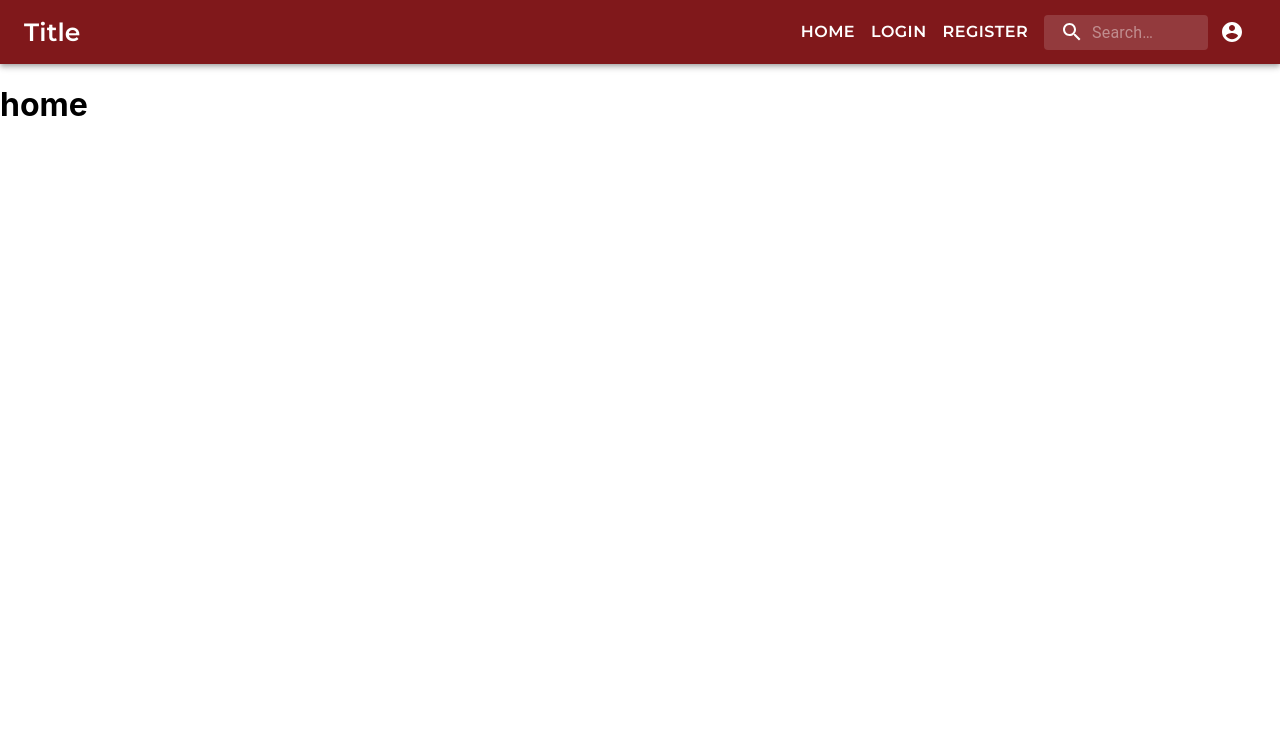
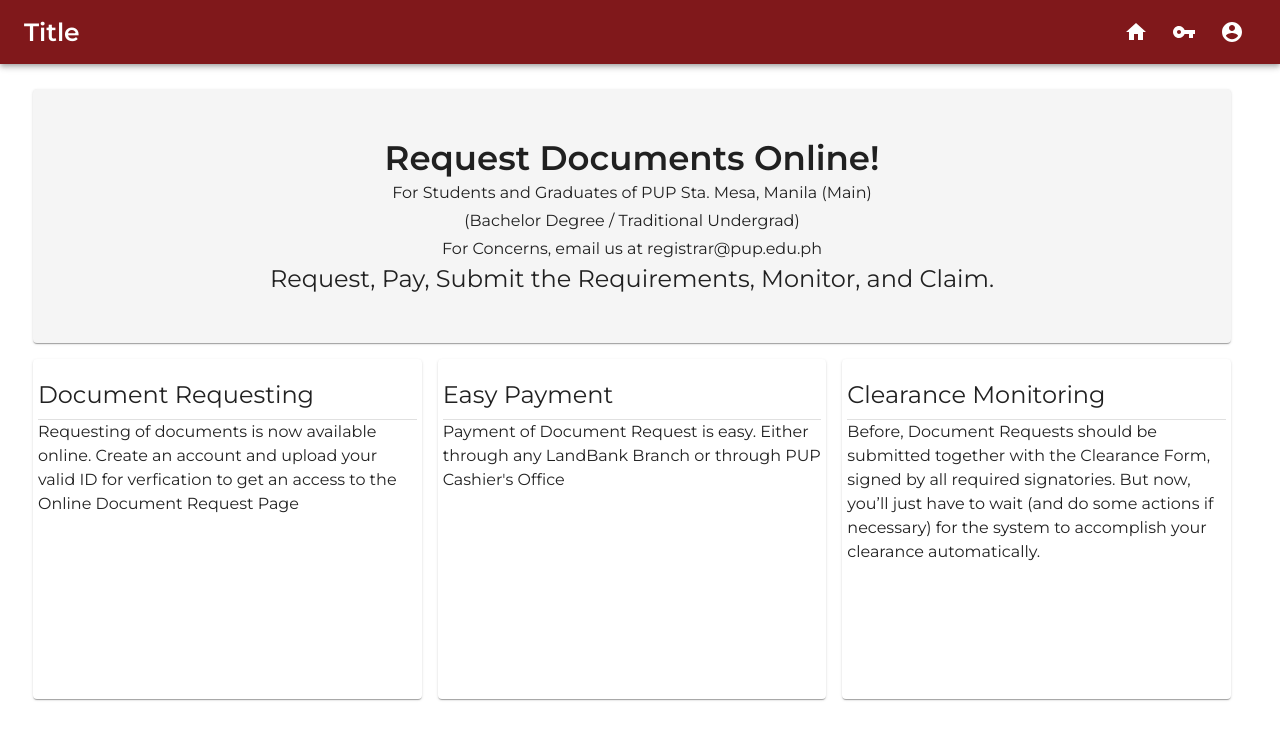
Before and after one commit to ElectivesTeam/barangayrequestsystem, a React (Create React App) app: page / in a window 1280 px wide. Shown: the top 740 px of the page. Built offline with nearby package versions, Linux system fonts and the light colour scheme.

Commit message:
added homepage

```diff
--- a/src/App.jsx
+++ b/src/App.jsx
@@ -6,16 +6,27 @@
   Route,
   Link
 } from "react-router-dom";
+import { createMuiTheme } from '@material-ui/core/styles';
+import { ThemeProvider } from '@material-ui/styles';
 
 import Home from './navigation/Home';
 import Login from './navigation/Login';
 import Register from './navigation/Register';
 import MenuAppBar from './components/navbar';
 
+const theme = createMuiTheme({
+  typography: {
+    fontFamily: [
+      "'Montserrat', sans-serif",
+    ].join(','),
+  }
+});
 
 function App() {
   return (
     <Router>
+    <ThemeProvider theme={theme}>
+
       <div>
       <MenuAppBar/>
         <Switch>
@@ -24,6 +35,7 @@
           <Route exact path="/register" component={Register}></Route>
         </Switch>
       </div>
+    </ThemeProvider>
     </Router>
   );
 }
--- a/src/components/navbar.jsx
+++ b/src/components/navbar.jsx
@@ -4,7 +4,6 @@
 import Toolbar from '@material-ui/core/Toolbar';
 import Typography from '@material-ui/core/Typography';
 import IconButton from '@material-ui/core/IconButton';
-import MenuIcon from '@material-ui/icons/Menu';
 import AccountCircle from '@material-ui/icons/AccountCircle';
 import MenuItem from '@material-ui/core/MenuItem';
 import Menu from '@material-ui/core/Menu';
@@ -12,6 +11,9 @@
 import Button from '@material-ui/core/Button';
 import InputBase from '@material-ui/core/InputBase';
 import SearchIcon from '@material-ui/icons/Search';
+import HomeIcon from '@material-ui/icons/Home';
+import VpnKeyIcon from '@material-ui/icons/VpnKey';
+import Tooltip from '@material-ui/core/Tooltip';
 
 const useStyles = makeStyles((theme) => ({
   root: {
@@ -30,49 +32,14 @@
     fontWeight: 600,
     fontSize: 25,
   },
-  search: {
-    position: 'relative',
-    borderRadius: theme.shape.borderRadius,
-    backgroundColor: fade(theme.palette.common.white, 0.15),
-    '&:hover': {
-      backgroundColor: fade(theme.palette.common.white, 0.25),
-    },
-    marginLeft: 0,
-    width: '100%',
-    [theme.breakpoints.up('sm')]: {
-      marginLeft: theme.spacing(1),
-      width: 'auto',
-    },
-  },
-  searchIcon: {
-    padding: theme.spacing(0, 2),
-    height: '100%',
-    position: 'absolute',
-    pointerEvents: 'none',
-    display: 'flex',
-    alignItems: 'center',
-    justifyContent: 'center',
-  },
-  inputRoot: {
-    color: 'inherit',
-  },
-  inputInput: {
-    padding: theme.spacing(1, 1, 1, 0),
-    // vertical padding + font size from searchIcon
-    paddingLeft: `calc(1em + ${theme.spacing(4)}px)`,
-    transition: theme.transitions.create('width'),
-    width: '100%',
-    [theme.breakpoints.up('sm')]: {
-    width: '12ch',
-    '&:focus': {
-      width: '20ch',
-    },
-   },
-  },
   styledButton: {
     fontFamily: 'Montserrat',
     fontWeight: 600,
     fontSize: 16,
+    '&:hover': {
+
+
+    },
   },
   styledMenu: {
     marginTop: 35,
@@ -80,6 +47,7 @@
   styledMenuItem: {
     fontFamily: 'Montserrat',
     fontSize: 14,
+
   }
 }));
 
@@ -105,24 +73,29 @@
           <Typography variant="h6" className={classes.title}>
             Title
           </Typography>
-          <Button color= 'inherit' href="/" className={classes.styledButton}>Home</Button>
-          <Button color= 'inherit' href="/login" className={classes.styledButton}>Login</Button>
-          <Button color= 'inherit' href="/register" className={classes.styledButton}>Register</Button>
-          <div className={classes.search}>
-            <div className={classes.searchIcon}>
-              <SearchIcon />
-            </div>
-            <InputBase
-              placeholder="Search…"
-              classes={{
-                root: classes.inputRoot,
-                input: classes.inputInput,
-              }}
-              inputProps={{ 'aria-label': 'search' }}
-            />
-          </div>
+
+
           { (
             <div>
+              <Tooltip title="Home">
+                <IconButton
+                href="/"
+                color="inherit"
+                >
+                <HomeIcon />
+                </IconButton>
+              </Tooltip>
+
+              <Tooltip title="Login">
+                <IconButton
+                  href="/login"
+                  color="inherit"
+                >
+                  <VpnKeyIcon />
+                </IconButton>
+              </Tooltip>
+
+              <Tooltip title="Menu">
                 <IconButton
                   aria-label="account of current user"
                   aria-controls="menu-appbar"
@@ -132,6 +105,7 @@
                 >
                   <AccountCircle />
                 </IconButton>
+              </Tooltip>
 
               <Menu
                 className={classes.styledMenu}
@@ -155,6 +129,7 @@
                   component={Link}
                   to="#"
                  >
+
                     Profile</MenuItem>
                 <MenuItem
                   className={classes.styledMenuItem}
--- a/src/navigation/Home.jsx
+++ b/src/navigation/Home.jsx
@@ -1,11 +1,107 @@
 import React from 'react';
+import Grid from '@material-ui/core/Grid';
+import { makeStyles, createMuiTheme } from '@material-ui/core/styles';
+import Paper from '@material-ui/core/Paper'
+import Typography from '@material-ui/core/Typography';
+import Divider from '@material-ui/core/Divider';
+
+const useStyles = makeStyles((theme) => ({
+    root: {
+        width: '100%',
+    },
+
+    paper: {
+        padding: theme.spacing(6),
+        textAlign: 'center',
+        margin: '25px 33px 0px',
+        backgroundColor: '#f5f5f5'
+    },
+
+    title : {
+        fontWeight: 600,
+    },
+
+    styledGridContainer: {
+        margin: '0px 33px',
+
+    },
+    styledPaper: {
+        padding: '20px 5px',
+        height: 300,
+    },
 
 
+
+}));
 function Home() {
+    const classes = useStyles();
     return (
-        <div>
-             <h1>home</h1>
-        </div>
+
+        <Grid container spacing={2} className={classes.root}>
+        <Grid item xs={12}>
+            <Paper className={classes.paper}>
+                <Typography variant="h4" className={classes.title}>
+                    Request Documents Online!
+                </Typography>
+                <Typography variant="subtitle1">
+                    For Students and Graduates of PUP Sta. Mesa, Manila (Main)
+                </Typography>
+                <Typography variant="subtitle1">
+                    (Bachelor Degree / Traditional Undergrad)
+                </Typography>
+                <Typography variant="subtitle1">
+                    For Concerns, email us at registrar@pup.edu.ph
+                </Typography>
+                <Typography variant="h5" >
+                    Request, Pay, Submit the Requirements, Monitor, and Claim.
+                </Typography>
+            </Paper>
+        </Grid>
+        <Grid container spacing={2} className={classes.styledGridContainer}>
+            <Grid item xs={4}>
+                <Paper className={classes.styledPaper}>
+                    <Typography variant="h5"gutterBottom>
+                        Document Requesting
+                    </Typography>
+                    <Divider />
+                    <Typography variant="body1">
+                        Requesting of documents is now available online. Create an account and upload your valid ID for verfication to get an access to the Online Document Request Page
+                    </Typography>
+                </Paper>
+            </Grid>
+            <Grid item xs={4}>
+                <Paper className={classes.styledPaper}>
+                    <Typography variant="h5" gutterBottom>
+                        Easy Payment
+                    </Typography>
+                    <Divider />
+                    <Typography variant="body1">
+                        Payment of Document Request is easy. Either through any LandBank Branch or through PUP Cashier's Office
+                    </Typography>
+                </Paper>
+            </Grid>
+            <Grid item xs={4}>
+                <Paper className={classes.styledPaper}>
+                    <Typography variant="h5"gutterBottom>
+                        Clearance Monitoring
+                    </Typography>
+                    <Divider />
+                    <Typography variant="body1">
+                    Before, Document Requests should be submitted together with the Clearance Form, signed by all required signatories. But now, you’ll just have to wait (and do some actions if necessary) for the system to accomplish your clearance automatically.
+
+
+
+                    </Typography>
+                </Paper>
+            </Grid>
+
+        </Grid>
+
+
+        </Grid>
+
+
+
 
     )
 }
--- a/src/navigation/Login.jsx
+++ b/src/navigation/Login.jsx
@@ -74,6 +74,11 @@
     width: '40%',
     left: '30%',
     backgroundColor: '#80181B',
+    color: 'white',
+    '&:hover': {
+      backgroundColor: '#b71c1c',
+
+    },
 
   },
   h1: {
@@ -157,7 +162,6 @@
                   type="submit"
                   fullWidth
                   variant="contained"
-                  color="primary"
                   className={classes.submit}
                   href="/"
               >
```
Lines whose indentation alone changed are shown as unchanged.
